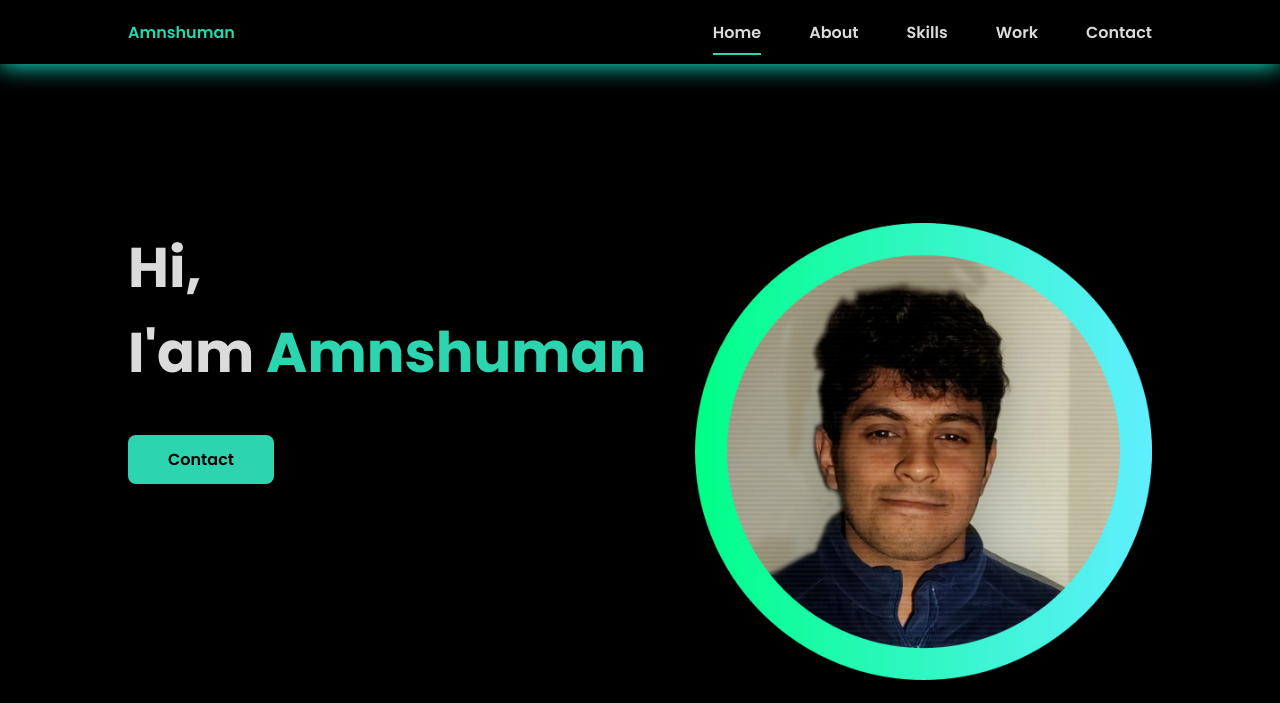
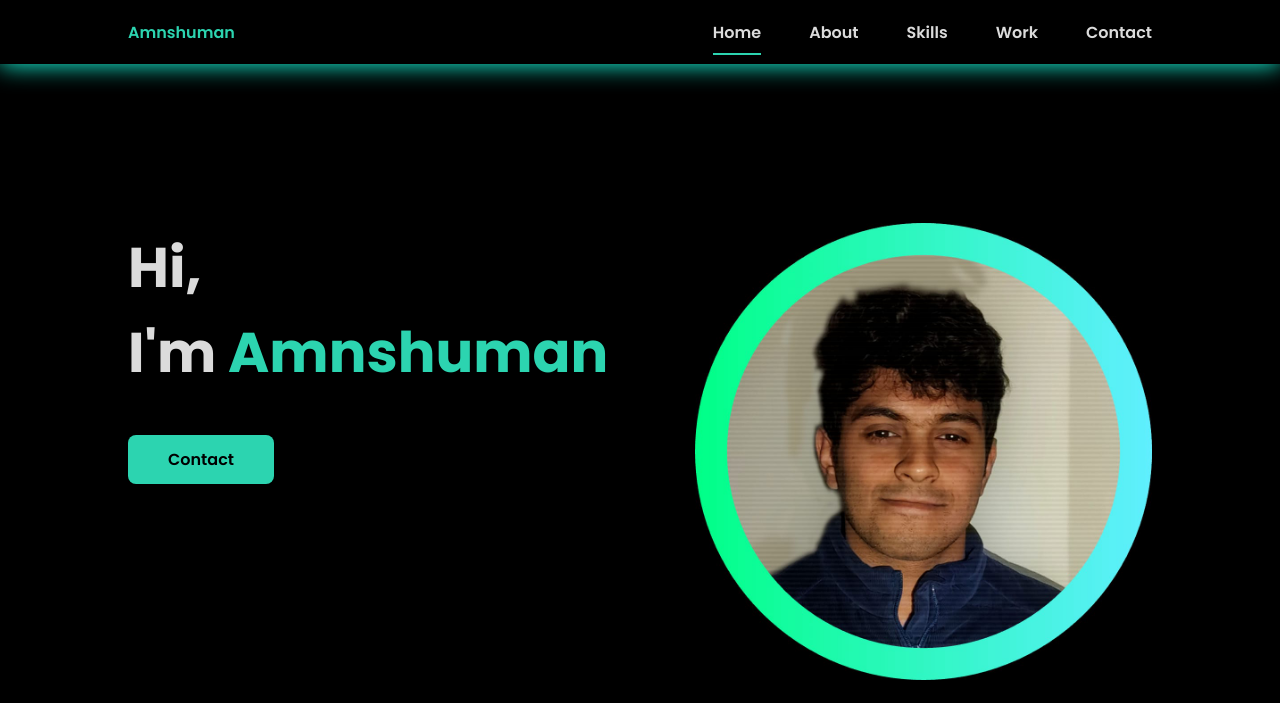
Before and after one commit to Anshu-Man98/MyWebSite, a plain HTML site: page index.html in a window 1280 px wide. Shown: the top 703 px of the page. Drawn offline with nearby package versions, Linux system fonts and the light colour scheme.

Commit message:
Update index.html

```diff
--- a/index.html
+++ b/index.html
@@ -39,7 +39,7 @@
             <!--===== HOME =====-->
             <section class="home bd-grid" id="home">
                 <div class="home__data">
-                    <h1 class="home__title">Hi,<br>I'am <span class="home__title-color">Amnshuman</span></h1>
+                    <h1 class="home__title">Hi,<br>I'm <span class="home__title-color">Amnshuman</span></h1>
 
                     <a href="#contact" class="button">Contact</a>
                 </div>
```
